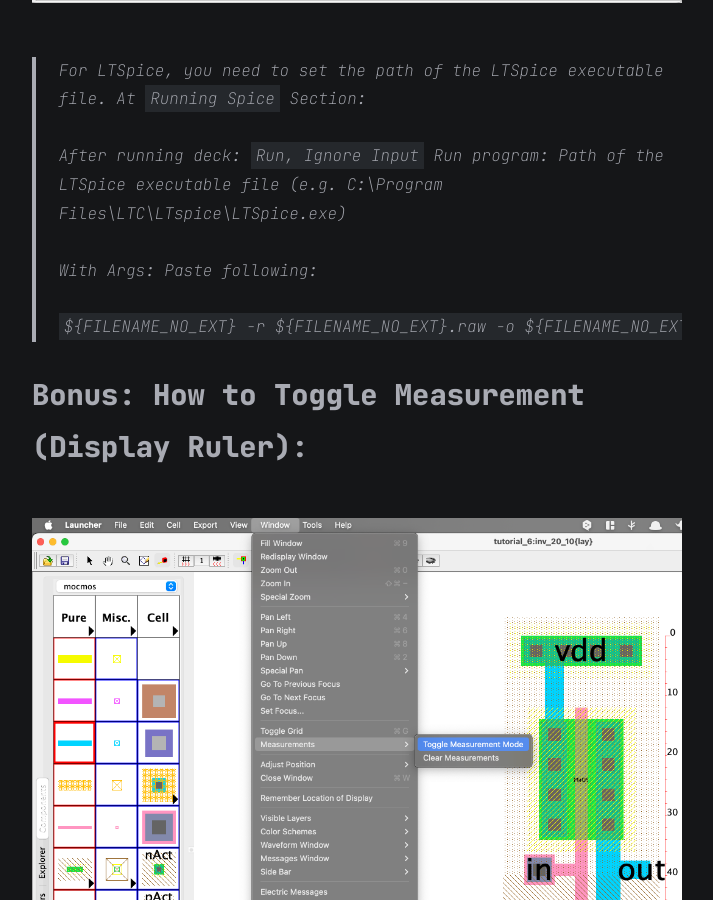
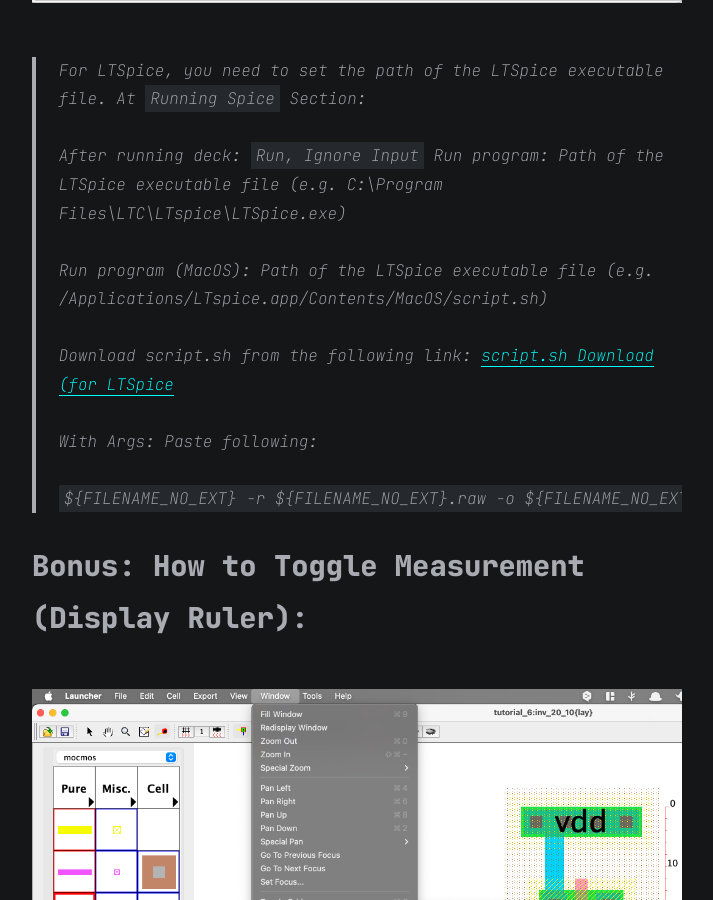
Before and after one commit to samet-byte/samet-byte.github.io, a Jekyll site: the page built from all_collections/_posts/2024-03-18-electric-vlsi-setup.md, in a window 1280 px wide and 900 px high, scrolled down 3957 px. Shown: the whole window, without its empty margins (283-996 px from the left). Built offline with Jekyll 4.4.1, drawn with Linux system fonts in a browser that asks for light colours.

Commit message:
Update Electric VLSI Design Tool download link and add LTSpice script for MacOS

```diff
--- a/all_collections/_posts/2024-03-18-electric-vlsi-setup.md
+++ b/all_collections/_posts/2024-03-18-electric-vlsi-setup.md
@@ -47,7 +47,7 @@
 
 
 ## 2. Install Electric (VLSI Design Tool)
-> [Electric VLSI Design Tool Download](https://samet-byte.github.io/electric_vlsi_stuff/electric-9.07.jar)
+> [Electric VLSI Design Tool Download](https://samet-byte.github.io/electric_vlsi_stuff/electricBinary-9.07.jar)
 >
 > or you can download it from the official website:
 >
@@ -80,6 +80,11 @@
 > After running deck: `Run, Ignore Input`
 > Run program: Path of the LTSpice executable file (e.g. C:\Program Files\LTC\LTspice\LTSpice.exe)
 >
+> Run program (MacOS): Path of the LTSpice executable file (e.g. /Applications/LTspice.app/Contents/MacOS/script.sh)
+>
+> Download script.sh from the following link:
+> [script.sh Download (for LTSpice](https://samet-byte.github.io/electric_vlsi_stuff/script.sh)
+>
 > With Args: Paste following:
 >
 > `${FILENAME_NO_EXT} -r ${FILENAME_NO_EXT}.raw -o ${FILENAME_NO_EXT}.out`
```
Also changed, not shown: 2 other files.
